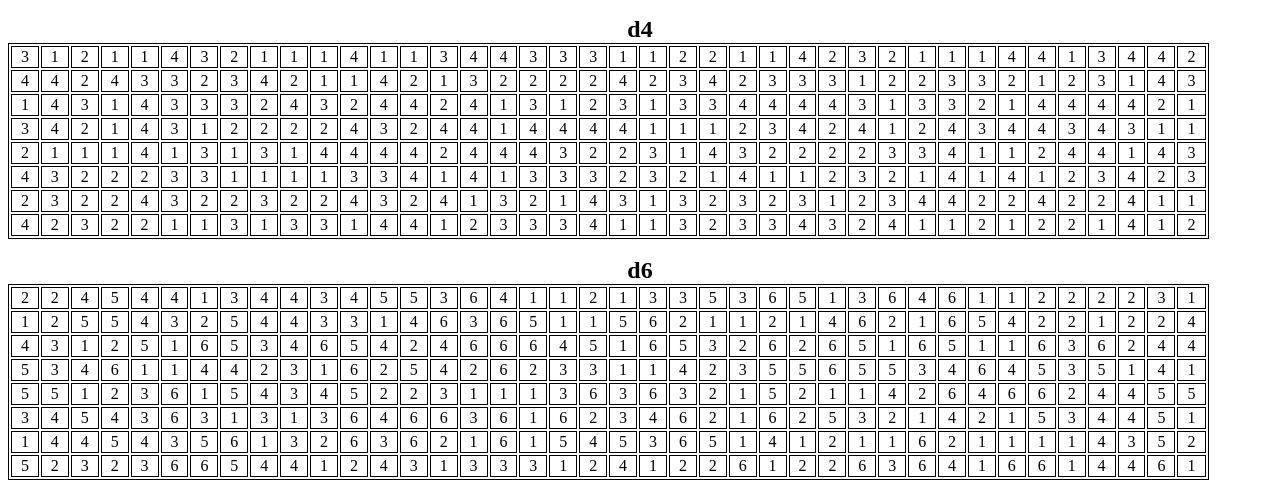
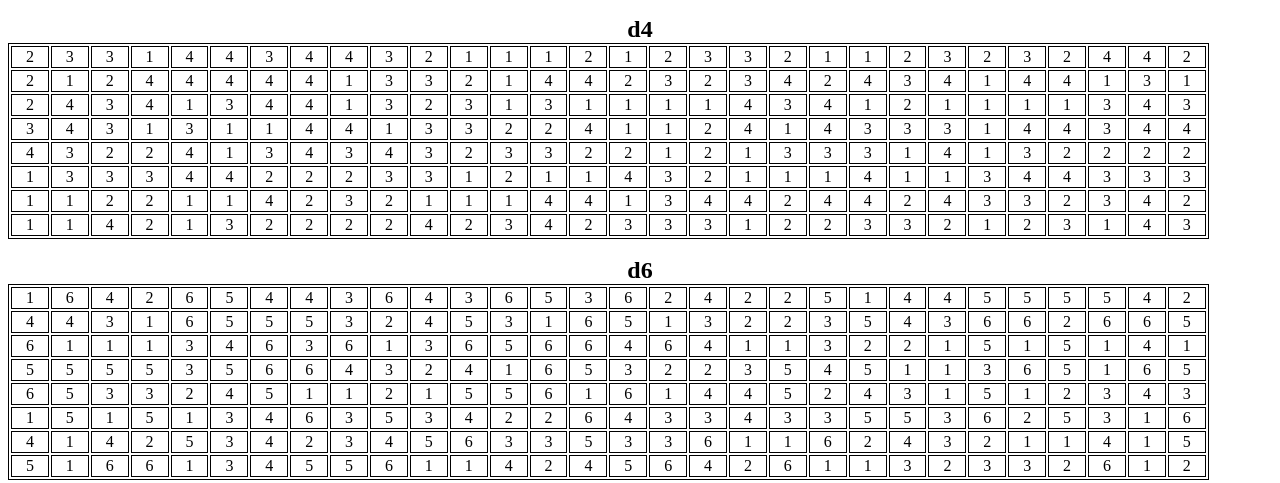
Before and after one commit to XhTFwY3Vs5/preroll, a plain HTML site: page preroll.html in a window 1280 px wide. Shown: the part 425-908 px from the top of the page. Drawn offline with Linux system fonts and the light colour scheme.

Commit message:
Update preroll.html

```diff
--- a/preroll.html
+++ b/preroll.html
@@ -65,7 +65,7 @@ function buildTable(table, columns, rows, min, max) {
 }
 
 var rows = 16;
-var columns = 40;
+var columns = 30;
 buildTable(document.getElementById("d20"), columns, rows, 1, 20);
 rows = 8;
 buildTable(document.getElementById("d4"), columns, rows, 1, 4);
```
